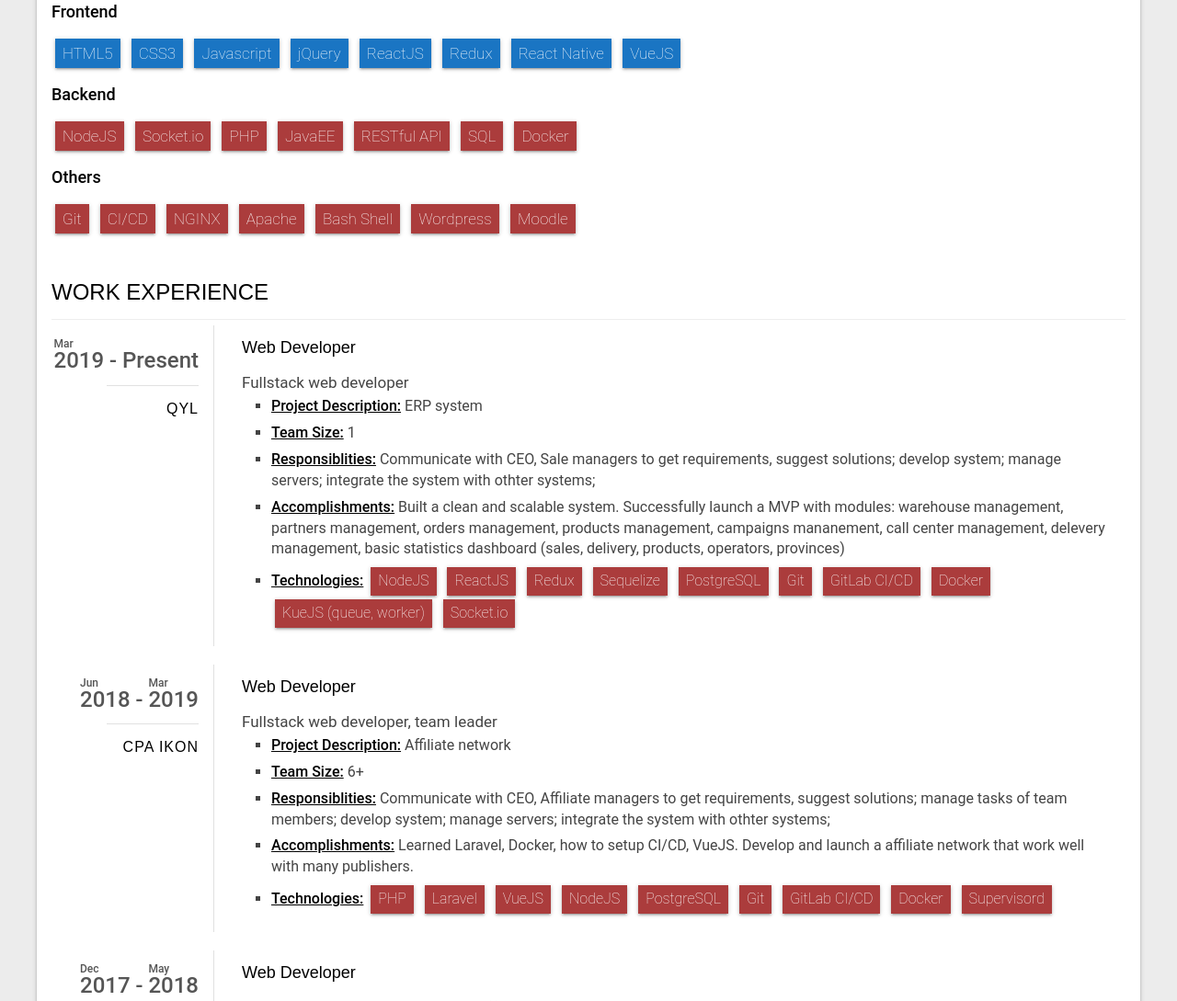
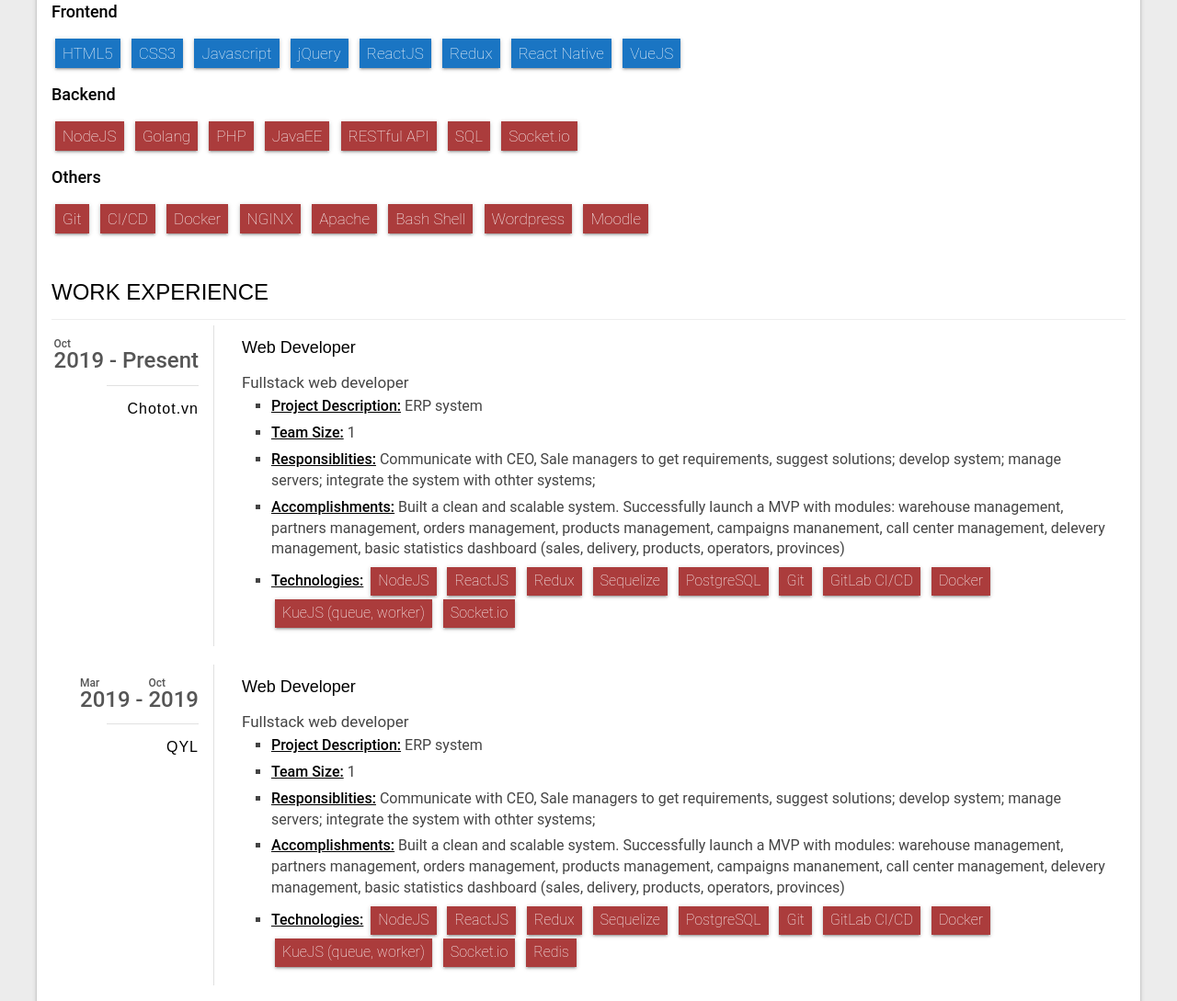
Before and after one commit to minhtranfu/minhtran-cv, a plain HTML site: page index.html in a window 1280 px wide. Shown: the part 477-1566 px from the top of the page at 92% size. Drawn offline with Linux system fonts and the light colour scheme; files whose address does not match are found by name.

Commit message:
patch(HTML): update for light house

```diff
--- a/index.html
+++ b/index.html
@@ -20,7 +20,8 @@
 
     <!-- Google-Fonts
     ================================================== -->
-    <link rel="preload" as="font" href='https://fonts.googleapis.com/css?family=Oswald|Roboto&display=swap' rel="stylesheet" type="text/css">
+    <link rel="preload" as="font" href='https://fonts.googleapis.com/css?family=Oswald|Roboto&display=swap'
+        rel="stylesheet" type="text/css">
 
     <!-- Stylesheet
     ================================================== -->
@@ -37,8 +38,8 @@
             <div class="container-fluid">
                 <!-- Brand and toggle get grouped for better mobile display -->
                 <div class="navbar-header">
-                    <button type="button" class="navbar-toggle collapsed" data-toggle="collapse" data-target="#bs-example-navbar-collapse-1"
-                        aria-expanded="false">
+                    <button type="button" class="navbar-toggle collapsed" data-toggle="collapse"
+                        data-target="#bs-example-navbar-collapse-1" aria-expanded="false">
                         <span class="sr-only">Toggle navigation</span>
                         <span class="icon-bar"></span>
                         <span class="icon-bar"></span>
@@ -96,20 +97,28 @@
                  ====================-->
             <section class="about section section-t wow fadeInRight animated" id="about">
                 <h2 class="title">Tran Cong Minh's Resume</h3>
-                    <hr/>
+                    <hr />
                     <div class="clear"></div>
                     <div class="section-2-cols">
-                        <img src="assets/images/avatar.jpg" alt="Minh Tran Avatar" class="avatar" width="200" height="200">
+                        <img src="assets/images/avatar.jpg" alt="Minh Tran Avatar" class="avatar" width="200"
+                            height="200">
                         <div class="content-right">
-                            <p class="paragraph">I am a developer specializing in NodeJS, ReactJS, Object-Oriented Programming, Functional Programming, Web Architecture, Microservices Architect, Continuous Integration, Continuous Delivery. I can learn and approach quickly with new technologies. With youth, I want to have more dedication with all my passion and knowledge.
+                            <p class="paragraph">I am a developer specializing in NodeJS, ReactJS, Object-Oriented
+                                Programming, Functional Programming, Web Architecture, Microservices Architect,
+                                Continuous Integration, Continuous Delivery. I can learn and approach quickly with new
+                                technologies. With youth, I want to have more dedication with all my passion and
+                                knowledge.
                             </p>
                             <ul class="list-inline">
                                 <li>
-                                    <span>Name:</span> Tran Cong Minh</li>
+                                    <span>Name:</span> Tran Cong Minh
+                                </li>
                                 <li>
-                                    <span>Phone:</span> 0964 155 769</li>
+                                    <span>Phone:</span> 0964 155 769
+                                </li>
                                 <li>
-                                    <span>Date of birth:</span> 08 May 1997</li>
+                                    <span>Date of birth:</span> 08 May 1997
+                                </li>
                                 <li>
                                     <span>Email:</span>
                                     <a href="https://github.com/minhtranfu/">minhtranfu@gmail.com</a>
@@ -133,7 +142,7 @@
                  ====================-->
             <section class="skills section section-t wow fadeInLeft animated" id="skills">
                 <h3 class="title">Technical &amp; Skills</h3>
-                <hr/>
+                <hr />
                 <h4>Frontend</h4>
                 <div class="paragraph">
                     <span class="tag bg-info">HTML5</span>
@@ -148,17 +157,18 @@
                 <h4>Backend</h4>
                 <div class="paragraph">
                     <span class="tag">NodeJS</span>
-                    <span class="tag">Socket.io</span>
+                    <span class="tag">Golang</span>
                     <span class="tag">PHP</span>
                     <span class="tag">JavaEE</span>
                     <span class="tag">RESTful API</span>
                     <span class="tag">SQL</span>
-                    <span class="tag">Docker</span>
+                    <span class="tag">Socket.io</span>
                 </div>
                 <h4>Others</h4>
                 <div class="paragraph">
                     <span class="tag">Git</span>
                     <span class="tag">CI/CD</span>
+                    <span class="tag">Docker</span>
                     <span class="tag">NGINX</span>
                     <span class="tag">Apache</span>
                     <span class="tag">Bash Shell</span>
@@ -174,7 +184,67 @@
                  ====================-->
             <section class="experience section section-t wow fadeInRight animated" id="experience">
                 <h3 class="title">Work Experience</h3>
-                <hr/>
+                <hr />
+
+                <!-- Experience-Item -->
+                <div class="row">
+                    <div class="content-left">
+                        <div class="cv-section-title">
+                            <h3>
+                                <span>2019
+                                    <small>Oct</small>
+                                </span> -
+                                <span>Present
+                                </span>
+                            </h3>
+                            <h4>Chotot.vn</h4>
+                        </div>
+                    </div>
+
+                    <div class="content-right">
+                        <div class="cv-item">
+                            <h4>Web Developer</h4>
+                            <p>Fullstack web developer</p>
+                            <ul>
+                                <li>
+                                    <span>Project Description:</span>
+                                    ERP system
+                                </li>
+                                <li>
+                                    <span>Team Size:</span>
+                                    1
+                                </li>
+                                <li>
+                                    <span>Responsiblities:</span>
+                                    Communicate with CEO, Sale managers to get requirements, suggest solutions; develop
+                                    system; manage servers; integrate the system with othter systems;
+                                </li>
+                                <li>
+                                    <span>Accomplishments:</span>
+                                    Built a clean and scalable system. Successfully launch a MVP with modules: warehouse
+                                    management, partners management, orders management, products management, campaigns
+                                    mananement, call center management, delevery management, basic statistics dashboard
+                                    (sales, delivery, products, operators, provinces)
+                                </li>
+                                <li>
+                                    <span>Technologies:</span>
+                                    <span class="tag">NodeJS</span>
+                                    <span class="tag">ReactJS</span>
+                                    <span class="tag">Redux</span>
+                                    <span class="tag">Sequelize</span>
+                                    <span class="tag">PostgreSQL</span>
+                                    <span class="tag">Git</span>
+                                    <span class="tag">GitLab CI/CD</span>
+                                    <span class="tag">Docker</span>
+                                    <span class="tag">KueJS (queue, worker)</span>
+                                    <span class="tag">Socket.io</span>
+                                </li>
+                            </ul>
+                        </div>
+                        <!-- end .cv-item -->
+                    </div>
+                </div>
+                <!-- End row -->
 
                 <!-- Experience-Item -->
                 <div class="row">
@@ -184,7 +254,8 @@
                                 <span>2019
                                     <small>Mar</small>
                                 </span> -
-                                <span>Present
+                                <span>2019
+                                    <small>Oct</small>
                                 </span>
                             </h3>
                             <h4>QYL</h4>
@@ -206,11 +277,15 @@
                                 </li>
                                 <li>
                                     <span>Responsiblities:</span>
-                                    Communicate with CEO, Sale managers to get requirements, suggest solutions; develop system; manage servers; integrate the system with othter systems;
+                                    Communicate with CEO, Sale managers to get requirements, suggest solutions; develop
+                                    system; manage servers; integrate the system with othter systems;
                                 </li>
                                 <li>
                                     <span>Accomplishments:</span>
-                                    Built a clean and scalable system. Successfully launch a MVP with modules: warehouse management, partners management, orders management, products management, campaigns mananement, call center management, delevery management, basic statistics dashboard (sales, delivery, products, operators, provinces)
+                                    Built a clean and scalable system. Successfully launch a MVP with modules: warehouse
+                                    management, partners management, orders management, products management, campaigns
+                                    mananement, call center management, delevery management, basic statistics dashboard
+                                    (sales, delivery, products, operators, provinces)
                                 </li>
                                 <li>
                                     <span>Technologies:</span>
@@ -224,6 +299,7 @@
                                     <span class="tag">Docker</span>
                                     <span class="tag">KueJS (queue, worker)</span>
                                     <span class="tag">Socket.io</span>
+                                    <span class="tag">Redis</span>
                                 </li>
                             </ul>
                         </div>
@@ -263,11 +339,14 @@
                                 </li>
                                 <li>
                                     <span>Responsiblities:</span>
-                                    Communicate with CEO, Affiliate managers to get requirements, suggest solutions; manage tasks of team members; develop system; manage servers; integrate the system with othter systems;
+                                    Communicate with CEO, Affiliate managers to get requirements, suggest solutions;
+                                    manage tasks of team members; develop system; manage servers; integrate the system
+                                    with othter systems;
                                 </li>
                                 <li>
                                     <span>Accomplishments:</span>
-                                    Learned Laravel, Docker, how to setup CI/CD, VueJS. Develop and launch a affiliate network that work well with many publishers.
+                                    Learned Laravel, Docker, how to setup CI/CD, VueJS. Develop and launch a affiliate
+                                    network that work well with many publishers.
                                 </li>
                                 <li>
                                     <span>Technologies:</span>
@@ -319,11 +398,14 @@
                                 </li>
                                 <li>
                                     <span>Responsiblities:</span>
-                                    Communicate with Business Analyst to get the requirements clear. Develop the application’s screens, common components and help other members to reuse it.
+                                    Communicate with Business Analyst to get the requirements clear. Develop the
+                                    application’s screens, common components and help other members to reuse it.
                                 </li>
                                 <li>
                                     <span>Accomplishments:</span>
-                                    Learned to develop software by following Scrum development process. Learned MERN stack. Got experience in working/communicate with American customers. Reviewed by Project Manager with the score at 9.2
+                                    Learned to develop software by following Scrum development process. Learned MERN
+                                    stack. Got experience in working/communicate with American customers. Reviewed by
+                                    Project Manager with the score at 9.2
                                 </li>
                                 <li>
                                     <span>Technologies:</span>
@@ -378,12 +460,14 @@
                                 </li>
                                 <li>
                                     <span>Responsiblities:</span>
-                                    Maintain developed websites, communicate with customers to get the requirements clear to develop new websites or online learning
+                                    Maintain developed websites, communicate with customers to get the requirements
+                                    clear to develop new websites or online learning
                                     systems.
                                 </li>
                                 <li>
                                     <span>Accomplishments:</span>
-                                    Learned to develop and integrate Moodle; how to work in a small company; confident when work with experienced people and customer.
+                                    Learned to develop and integrate Moodle; how to work in a small company; confident
+                                    when work with experienced people and customer.
                                 </li>
                                 <li>
                                     <span>Technologies:</span>
@@ -420,7 +504,8 @@
                         <div class="cv-item">
                             <h4>PHP Freelancer</h4>
                             <p>
-                                With the self-learning knowledge of HTML/CSS/jQuery/PHP, I became a PHP Freelancer by looking for work on forums, Facebook
+                                With the self-learning knowledge of HTML/CSS/jQuery/PHP, I became a PHP Freelancer by
+                                looking for work on forums, Facebook
                                 groups, referrals from acquaintances and people who used to be customers.
                             </p>
                             <ul>
@@ -438,7 +523,8 @@
                                 </li>
                                 <li>
                                     <span>Accomplishments:</span>
-                                    Learned to get requirements from customer; develop website; use framework; setup server; optimize website for faster speed, good for SEO;
+                                    Learned to get requirements from customer; develop website; use framework; setup
+                                    server; optimize website for faster speed, good for SEO;
                                 </li>
                                 <li>
                                     <span>Technologies:</span>
@@ -463,7 +549,7 @@
                  ====================-->
             <section class="experience education section section-t wow fadeInLeft animated" id="education">
                 <h3 class="title">Education</h3>
-                <hr/>
+                <hr />
 
                 <!-- Education-Item -->
                 <div class="row">
@@ -484,15 +570,19 @@
                         <div class="cv-item">
                             <h4>Software Engineer</h4>
                             <p>
-                                I learned more about object-oriented programming, process design and development, programming languages: C, Java, C#, MSSQL.
+                                I learned more about object-oriented programming, process design and development,
+                                programming languages: C, Java, C#, MSSQL.
                                 I quickly acquired and used these languages quite well in my projects.
                             </p>
                             <h5>Capstone project:</h5>
                             <p>
-                                A system for sharing, hiring construction equipment with MySQL, Java, ReactJS, Elastic search, Google Cloud Message, APNs.
+                                A system for sharing, hiring construction equipment with MySQL, Java, ReactJS, Elastic
+                                search, Google Cloud Message, APNs.
                             </p>
                             <p>Team size: 4</p>
-                            <p>Github repository: <a target="_blank" href="https://github.com/minhtranfu/capstone-ccp/tree/master/client-web">github.com/minhtranfu/capstone-ccp</a></p>
+                            <p>Github repository: <a target="_blank" rel="noreferrer"
+                                    href="https://github.com/minhtranfu/capstone-ccp/tree/master/client-web">github.com/minhtranfu/capstone-ccp</a>
+                            </p>
                         </div>
                         <!-- end .cv-item -->
                     </div>
```
